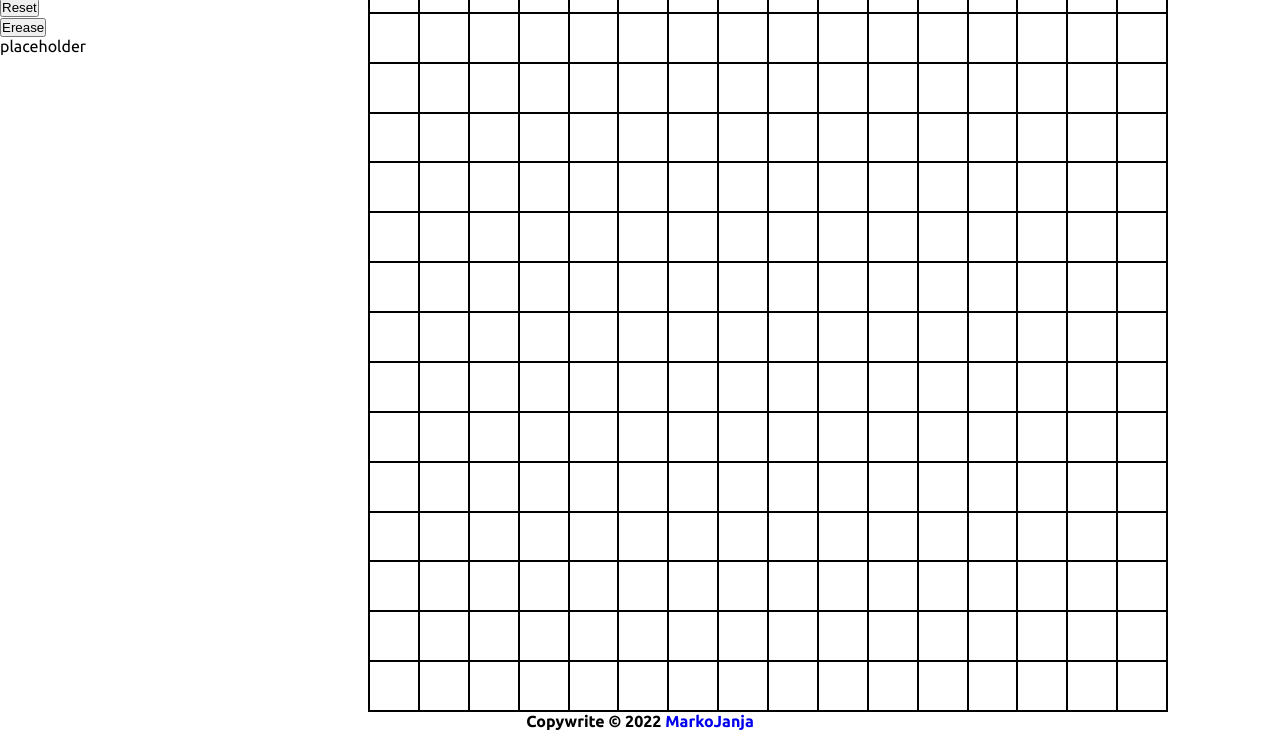
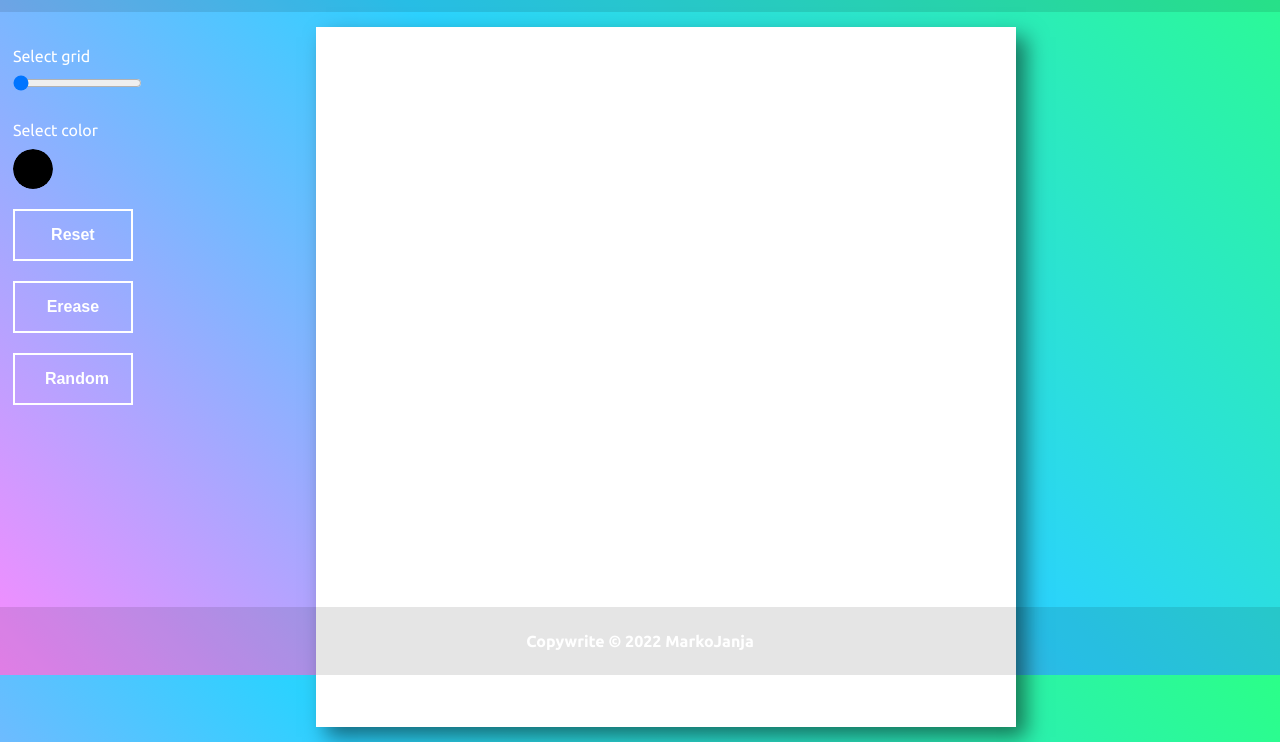
Before and after one commit to markojanja/Etch-a-Sketch, a plain HTML site: page index.html in a window 1280 px wide. Shown: the part 125-867 px from the top of the page. Drawn offline with Linux system fonts and the light colour scheme; a web font is replaced by a local one.

Commit message:
improving UI

```diff
--- a/app.js
+++ b/app.js
@@ -57,7 +57,7 @@ function draw(){
 
         })
         b.addEventListener('mousedown', function(e){
-            e.target.style.background = `${color}`
+            e.target.style.background = `${color}`;
         })
     })
 }
--- a/index.html
+++ b/index.html
@@ -13,7 +13,7 @@
     </header>
     <main class="app">
         <aside class="sidebar">
-            <ul>
+            <ul class="menu">
                 <li>
                     <fieldset>
                         <label for="">Select grid</label>
@@ -26,9 +26,9 @@
                         <input type="color" name="colorPicker" id="colorPicker">
                     </fieldset>
                 </li>
-                <li><button class="reset-btn" type="button">Reset</button></li>
-                <li><button class="erease-btn">Erease</button></li>
-                <li>placeholder</li>
+                <li><button class="btn reset-btn" type="button">Reset</button></li>
+                <li><button class="btn erease-btn">Erease</button></li>
+                <li><button class="btn random-btn">Random</button></li>
             </ul>
         </aside>
         <section class="container">
--- a/main.css
+++ b/main.css
@@ -10,34 +10,48 @@
 }
 
 html, body{
+    height: 100%;
     font-family: "Ubuntu", sans-serif;
-    background-color: #ffffff;
+    background-color: #FA8BFF;
+    background-image: linear-gradient(45deg, #FA8BFF 0%, #2BD2FF 52%, #2BFF88 100%);
+    background-repeat: no-repeat;
+    background-attachment: fixed;
 }
 
 a{
     text-decoration: none;
+    color: #ffffff;
 }
 
 li{
     list-style: none;
 }
+h1,h2,h3,h4,h5,h6,
+label, input{
+    color: #ffffff;
+}
 /*Utility*/
 /*General*/
-.header, .footer{
+.header{
     position: relative;
     display: flex;
     align-items: center;
     justify-content: center;
+    background-color:rgba(0,0,0,0.1);
 }
 /*Header*/
+.header{
+    padding: 50px 10px;
 
+}
 /*Main*/
 .app {
     position: relative;
     display: grid;
     grid-template-columns: 20vw 80vw;
-    min-height: 80vh;
+    place-items: start;
     width: 100%;
+    padding: 15px 0;
 }
 .container{
     position: relative;
@@ -45,21 +59,69 @@ li{
     align-items: center;
     justify-content: center;
     height: 100%;
-    width: 100%;
+    width: 80%;
 }
 .etcher{
     position: relative;
     display: grid;
-    height: 800px;
-    width: 800px;
-    border: 1px solid black;
+    height: 700px;
+    width: 700px;
+    background-color: #ffffff;
+    box-shadow: 10px 10px 20px rgba(0,0,0,0.5);
 }
 .box{
     cursor: pointer;
     height: 100%;
     width: 100%;
-    border: 1px solid black;
 }
+/*sidebar*/
+.sidebar{
+    display: flex;
+    flex-direction: column;
+    align-items: center;
+    justify-content: flex-start;
+    gap: 1rem;
+}
+.menu{
+    display: flex;
+    flex-direction: column;
+    align-items: flex-start;
+    justify-content: center;
+    width: 100%;
+}
+.menu li{
+    width: 80%;
+    margin: 10px auto;
+}
+.menu fieldset{
+    display: flex;
+    flex-direction: column;
+    border: none;
+    width: 100%;
+}
+.menu label{
+    margin: 10px 0;
+}
+.btn{
+    display: inline-block;
+    cursor: pointer;
+    color: #ffffff;
+    background-color: transparent;
+    border: none;
+    padding: 15px 30px;
+    width: 120px;
+    font-size: 1rem;
+    font-weight: bold;
+    border: 2px solid #ffffff;
+    transition: all 0.3s linear;
+
+}
+.btn:hover{
+    background-color: #ffffff;
+    color:#2BD2FF;
+    transition: all 0.3s linear;
+}
+
 #colorPicker{
     display: block;
     height: 40px;
@@ -77,3 +139,12 @@ li{
     border-radius: 40px;
 }
 /*Footer*/
+.footer{
+    position: absolute;
+    bottom: 0;
+    left: 0;
+    width: 100%;
+    padding: 25px 0;
+    background-color: rgba(0,0,0,0.1);
+    text-align: center
+}
```
